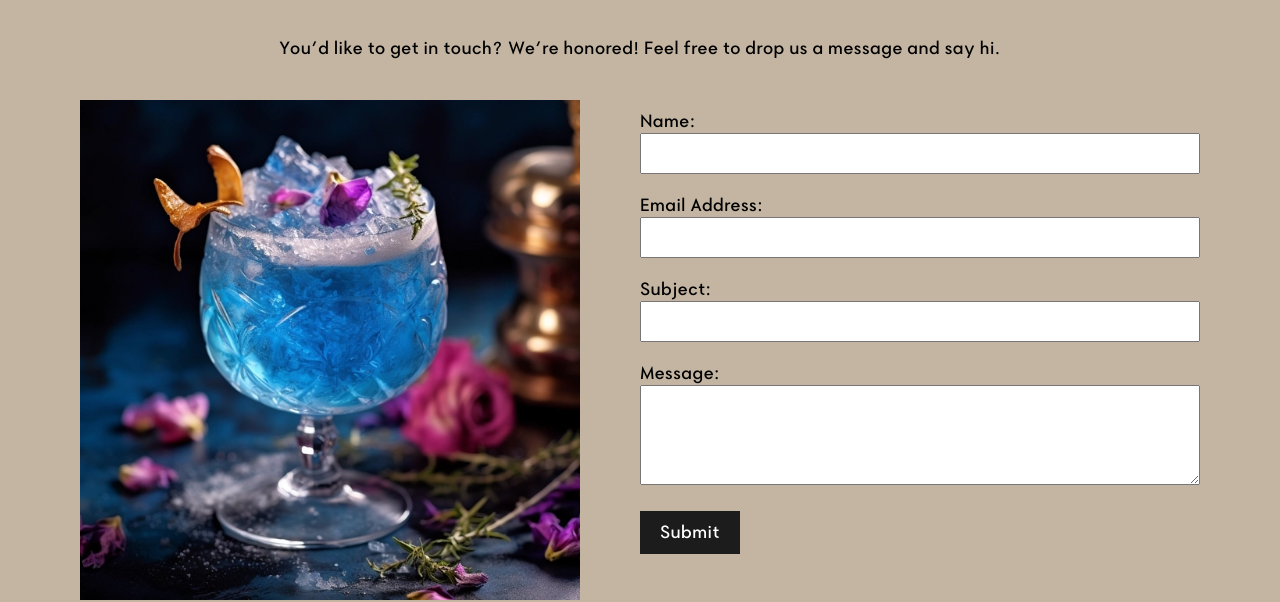
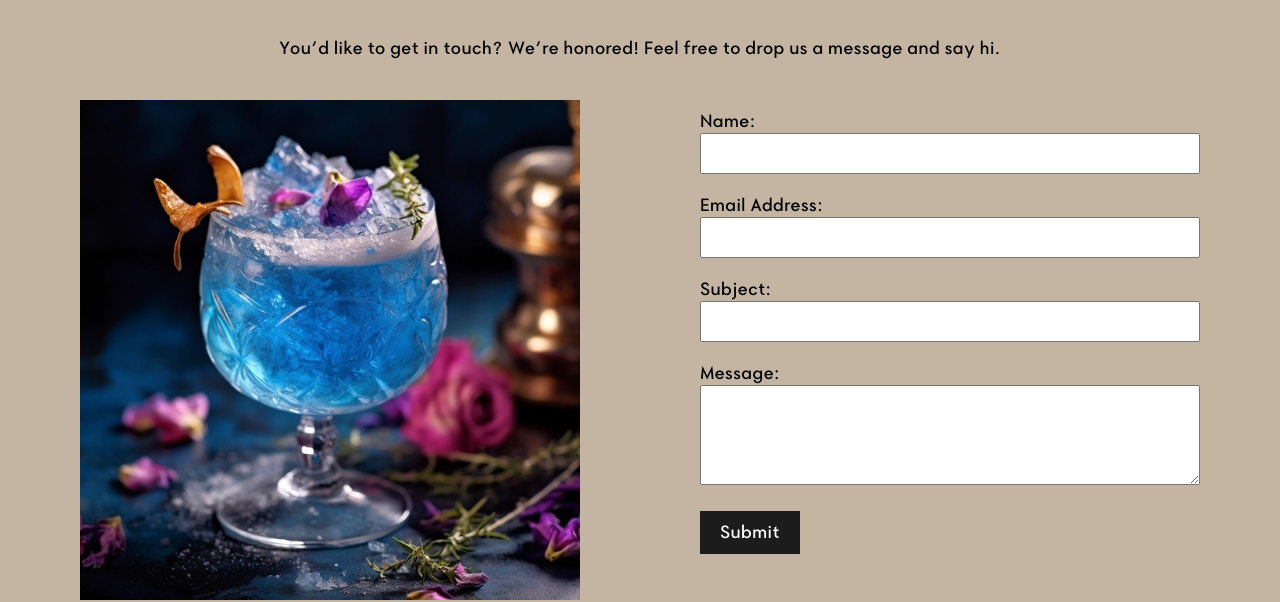
Before and after one commit to Beatevangsnes/project-exam-1-Beatevangsnes, a plain HTML site: page contact.html in a window 1280 px wide. Shown: the part 201-803 px from the top of the page. Drawn offline with Linux system fonts and the light colour scheme.

Commit message:
small-changes

```diff
--- a/CSS/about.css
+++ b/CSS/about.css
@@ -8,7 +8,6 @@ main {
   flex-wrap: wrap;
   justify-content: center;
   padding: 40px;
-
 }
 
 
@@ -34,30 +33,25 @@ main {
   }
 }
 
+
 @media (min-width: 600px) {
-  .about-text {
-    padding-left: 50px;
-    padding-right: 50px;
-  }
-}
-
-@media (min-width: 800px) {
-  .about-text {
-    padding-left: 100px;
-    padding-right: 100px;
+  main {
+    padding: 40px 80px 80px 80px;
   }
 }
 
 
+
 @media (min-width: 1200px) {
 
-  main {
-    padding: 80px;
-  }
 
   .about-text p {
     font-size: 18px;
   }
 
+  main {
+    padding: 40px 80px 80px 80px;
+  }
+
 
 }
--- a/CSS/blog-specific.css
+++ b/CSS/blog-specific.css
@@ -10,11 +10,6 @@ main {
   justify-content: center;
 }
 
-.card-title {
-  text-align: center;
-  margin-bottom: 30px;
-
-}
 
 h2 {
   text-align: center;
@@ -190,5 +185,8 @@ h2 {
     font-size: 14px;
   }
 
+  main {
+    padding: 40px 80px 80px 80px;
+  }
 
 }
--- a/CSS/blogs.css
+++ b/CSS/blogs.css
@@ -144,4 +144,8 @@ main h2 {
   button {
     font-size: 18px;
   }
+
+  main {
+    padding: 40px 80px 80px 80px;
+  }
 }
--- a/CSS/contact.css
+++ b/CSS/contact.css
@@ -115,7 +115,6 @@ textarea#message {
     max-width: 400px;
     grid-column: 1/2;
     grid-row: 3;
-    padding-left: 20px;
   }
 
   .container {
@@ -151,15 +150,19 @@ textarea#message {
     font-size: 18px;
   }
 
+  .container {
+    padding-left: 60px;
+  }
   .container input {
-    width: 560px;
+    width: 500px;
   }
 
   .container textarea {
-    width: 560px;
+    width: 500px;
   }
 
-  .contact-img {
-    padding-left: 40px;
+
+  main {
+    padding: 40px 80px 80px 80px;
   }
 }
--- a/CSS/layout.css
+++ b/CSS/layout.css
@@ -237,6 +237,10 @@ footer {
     max-width: 240px;
   }
 
+  main {
+    padding: 80px;
+  }
+
 
 
 }
--- a/CSS/main.css
+++ b/CSS/main.css
@@ -132,6 +132,13 @@ h2 {
   }
 }
 
+@media (min-width: 870px) {
+
+  main {
+    padding: 40px;
+  }
+}
+
 
 
 @media (min-width: 985px) {
```
